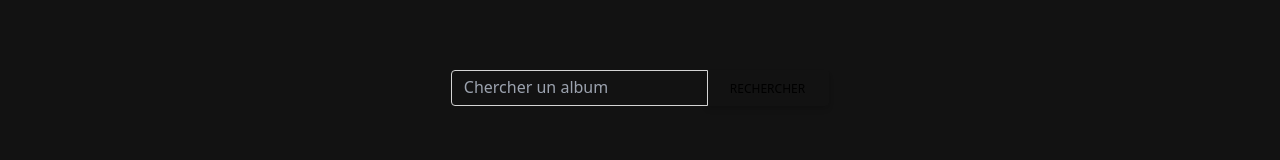
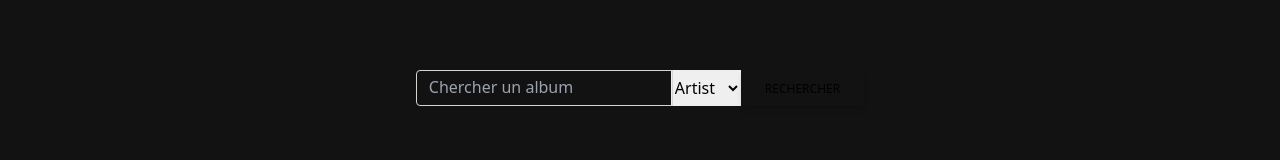
Before and after one commit to MeloVox/melovox, a React (Vite) app: page / in a window 1280 px wide. Shown: the part 264-424 px from the top of the page. Built offline with nearby package versions, Linux system fonts and the light colour scheme; no server answers.

Commit message:
Select added

```diff
--- a/src/components/Home.jsx
+++ b/src/components/Home.jsx
@@ -98,6 +98,10 @@ function App() {
           }}
           onChange={event => setSearchInput(event.target.value)}
         ></input>
+        <select id="select" nom="select">
+          <option selected value="artist">Artist</option>
+          <option value="album">Album</option>
+        </select>
         <button onClick={search}       class="relative text-black z-[2] flex items-center rounded-r bg-primary px-6 py-2.5 text-xs font-medium uppercase leading-tight  shadow-md transition duration-150 ease-in-out hover:bg-primary-700 hover:shadow-lg focus:bg-primary-700 focus:shadow-lg focus:outline-none focus:ring-0 active:bg-primary-800 active:shadow-lg"
  >Rechercher</button>
       </div>
```
